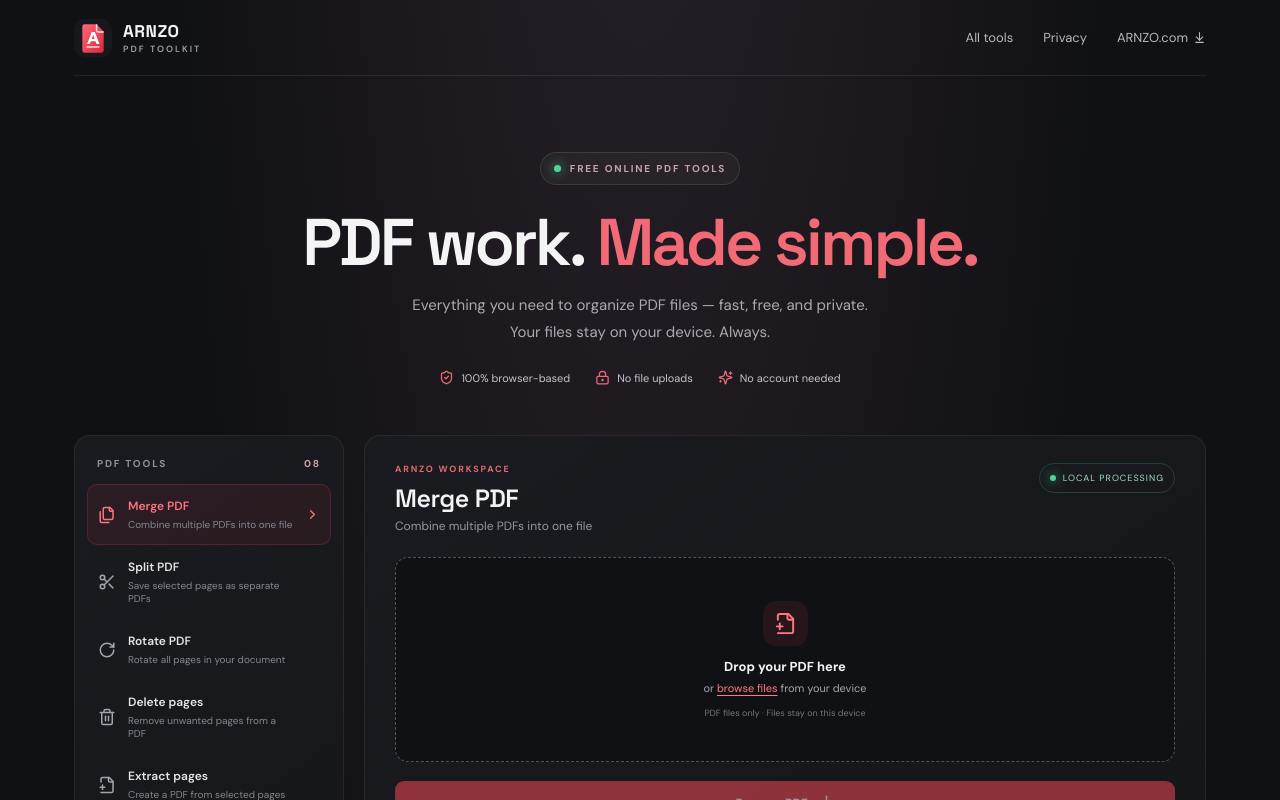
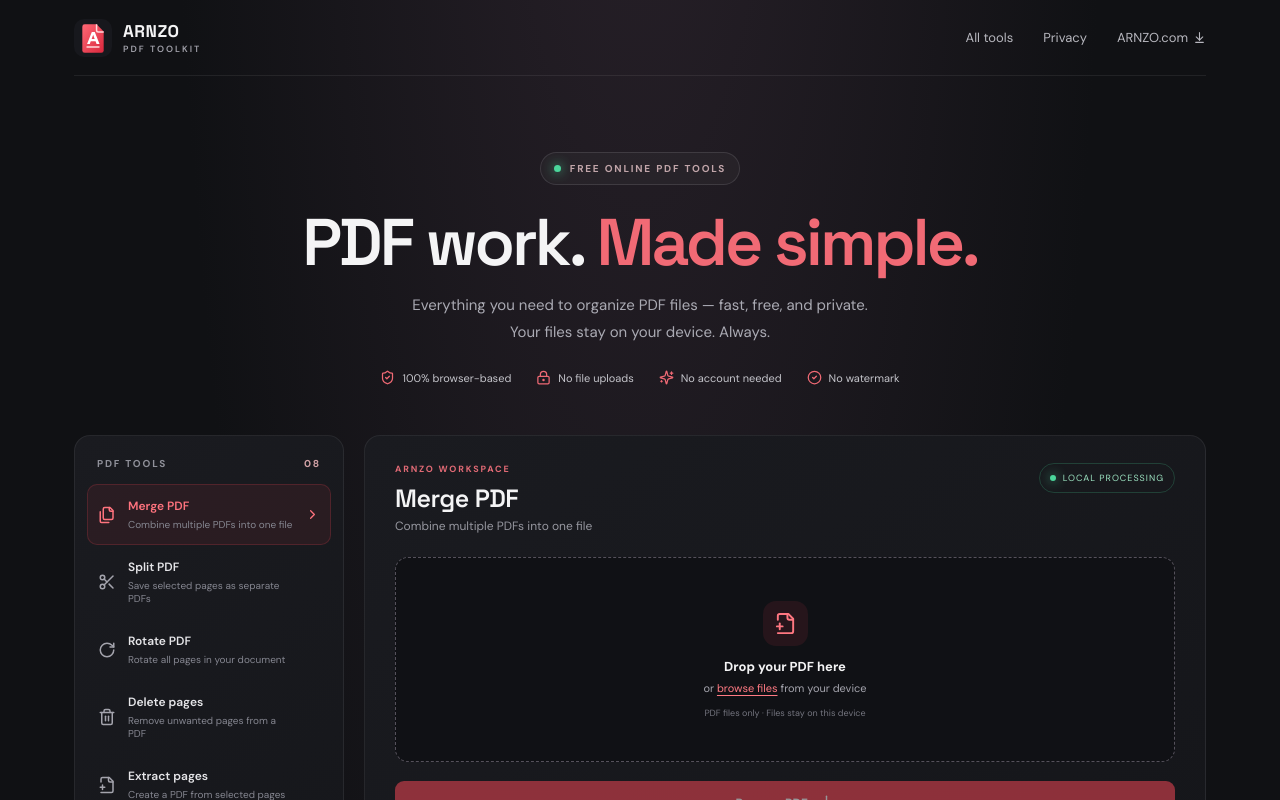
Before and after one commit to ashukumar-tech/arnzo-pdf-toolkit, a React (Vite) app: page / in a window 1280 px wide. Shown: the top 800 px of the page. Built offline with nearby package versions, Linux system fonts and the light colour scheme.

Commit message:
Highlight watermark-free PDF tools in homepage

```diff
--- a/src/App.tsx
+++ b/src/App.tsx
@@ -196,7 +196,7 @@ export default function App() {
   return <div className="app-shell">
     <header className="topbar"><a className="brand" href="#"><img className="brand-logo" src="/arnzo-pdf-logo.svg" alt="ARNZO logo" width="38" height="38"/><span>ARNZO<span className="brand-sub">PDF TOOLKIT</span></span></a><nav className={menuOpen ? 'nav-open' : ''}><a href="#tools" onClick={() => setMenuOpen(false)}>All tools</a><a href="#privacy" onClick={() => setMenuOpen(false)}>Privacy</a><a href="https://arnzo.com" target="_blank" rel="noreferrer">ARNZO.com <ArrowDownToLine size={13}/></a></nav><button className="mobile-menu" aria-label={menuOpen ? 'Close menu' : 'Open menu'} aria-expanded={menuOpen} onClick={() => setMenuOpen(v => !v)}><Menu/></button></header>
     <main>
-      <section className="hero"><div className="eyebrow"><span className="pulse"/> FREE ONLINE PDF TOOLS</div><h1>PDF work. <span>Made simple.</span></h1><p>Everything you need to organize PDF files — fast, free, and private.<br className="desktop"/> Your files stay on your device. Always.</p><div className="trust-row"><span><ShieldCheck size={15}/> 100% browser-based</span><span><LockKeyhole size={15}/> No file uploads</span><span><Sparkles size={15}/> No account needed</span></div></section>
+      <section className="hero"><div className="eyebrow"><span className="pulse"/> FREE ONLINE PDF TOOLS</div><h1>PDF work. <span>Made simple.</span></h1><p>Everything you need to organize PDF files — fast, free, and private.<br className="desktop"/> Your files stay on your device. Always.</p><div className="trust-row"><span><ShieldCheck size={15}/> 100% browser-based</span><span><LockKeyhole size={15}/> No file uploads</span><span><Sparkles size={15}/> No account needed</span><span><CheckCircle2 size={15}/> No watermark</span></div></section>
       <section className="workspace" id="tools"><aside className="tool-list"><div className="section-label">PDF TOOLS <span>08</span></div>{tools.map(t => { const Icon=t.icon; return <button key={t.id} className={tool===t.id?'tool-item selected':'tool-item'} onClick={()=>switchTool(t.id)}><Icon size={18}/><span><b>{t.name}</b><small>{t.desc}</small></span><ChevronDown className="tool-chevron" size={15}/></button> })}</aside>
       <section className="panel"><div className="panel-head"><div><div className="panel-kicker">ARNZO WORKSPACE</div><h2>{active.name}</h2><p>{active.desc}</p></div><span className="local-pill"><span/> LOCAL PROCESSING</span></div>
         <div className="dropzone" onDragOver={e=>e.preventDefault()} onDrop={e=>{e.preventDefault();addFiles(e.dataTransfer.files)}} onClick={()=>inputRef.current?.click()} role="button" tabIndex={0} onKeyDown={e=>{if(e.key==='Enter'||e.key===' '){e.preventDefault();inputRef.current?.click()}}}><input ref={inputRef} type="file" hidden multiple={tool==='merge'||tool==='images'} accept={tool==='images'?'.jpg,.jpeg,.png':'application/pdf,.pdf'} onChange={e=>{addFiles(e.target.files);e.target.value=''}}/><div className="upload-icon"><FilePlus2 size={23}/></div><b>Drop your {tool==='images'?'images':'PDF'} here</b><span>or <u>browse files</u> from your device</span><small>{tool==='images'?'JPG and PNG supported':'PDF files only'} · Files stay on this device</small></div>
```
